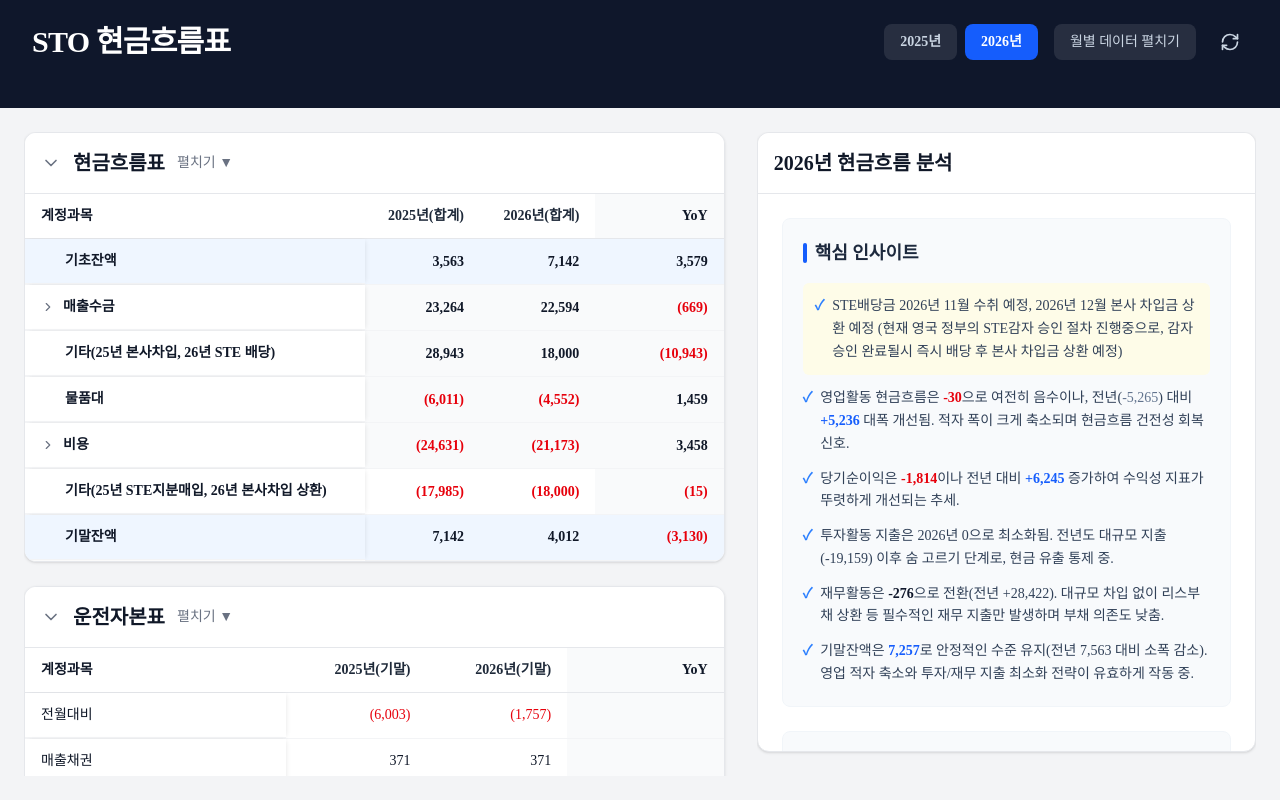
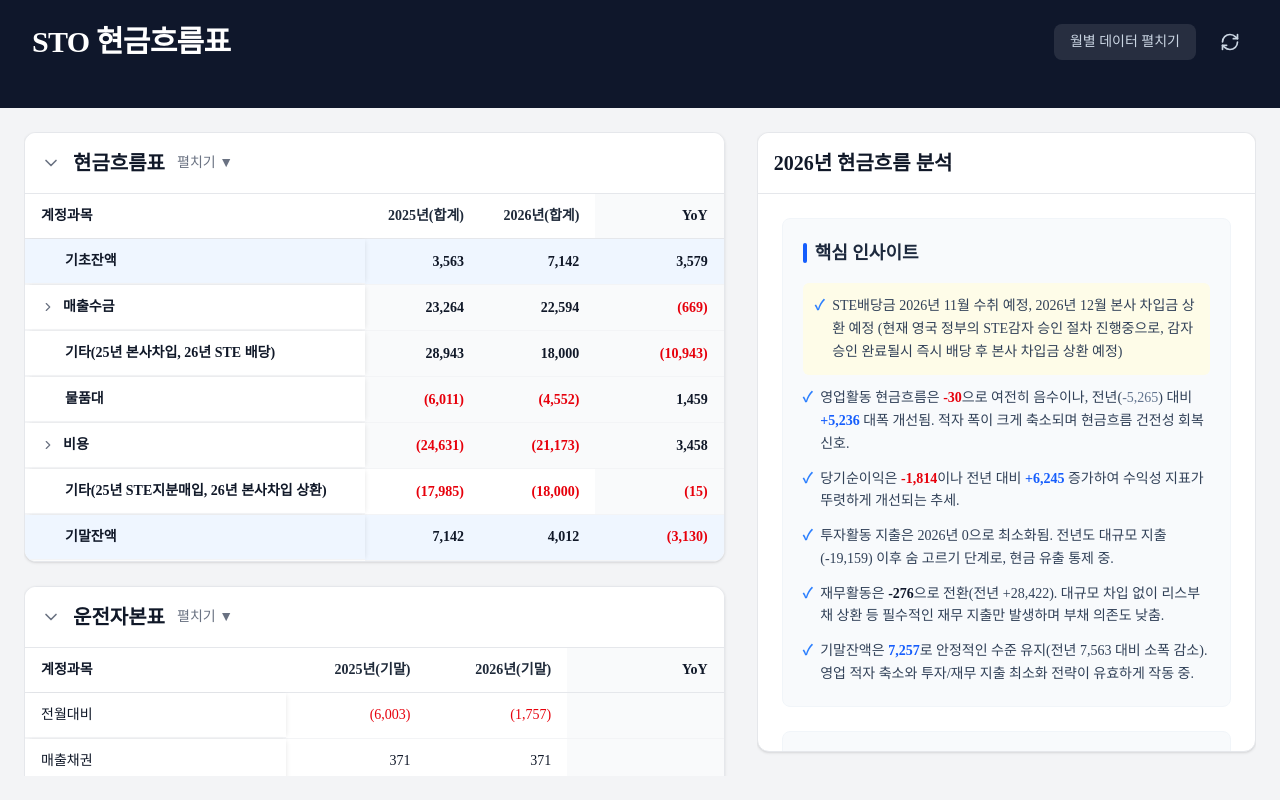
Before and after one commit to kyeongsoo88/stocashnew, a Next.js app: page / in a window 1280 px wide. Built offline with nearby package versions, Linux system fonts and the light colour scheme; a web font is replaced by a local one.

Commit message:
Remove 2025 year tab and related CSV files

```diff
--- a/app/page.tsx
+++ b/app/page.tsx
@@ -11,10 +11,7 @@ import {
   ChevronUp,
 } from "lucide-react";
 
-type Year = "2025" | "2026";
-
 export default function Home() {
-  const [selectedYear, setSelectedYear] = useState<Year>("2026");
   const [cashflowData, setCashflowData] = useState<ParsedData | null>(null);
   const [workingCapitalData, setWorkingCapitalData] = useState<ParsedData | null>(null);
   const [loading, setLoading] = useState(false);
@@ -30,16 +27,13 @@ export default function Home() {
     workingcapital: false,
   });
 
-  const fetchData = async (year: Year) => {
+  const fetchData = async () => {
     setLoading(true);
     setError(null);
     try {
-      const cashflowFile = year === "2025" ? "cash2025.csv" : "cashflow.csv";
-      const workingCapitalFile = year === "2025" ? "workingcapital2025.csv" : "workingcapital.csv";
-
       const [cfResult, wcResult] = await Promise.all([
-        fetchAndParseCsv(`/data/${cashflowFile}`),
-        fetchAndParseCsv(`/data/${workingCapitalFile}`),
+        fetchAndParseCsv(`/data/cashflow.csv`),
+        fetchAndParseCsv(`/data/workingcapital.csv`),
       ]);
 
       setCashflowData(cfResult);
@@ -54,8 +48,8 @@ export default function Home() {
   };
 
   useEffect(() => {
-    fetchData(selectedYear);
-  }, [selectedYear]);
+    fetchData();
+  }, []);
 
   const toggleTable = (tableId: string) => {
     setExpandedTables(prev => ({
@@ -75,30 +69,6 @@ export default function Home() {
             </h1>
 
             <div className="flex items-center gap-4">
-              {/* Year Selection */}
-              <div className="flex gap-2">
-                <button
-                  onClick={() => setSelectedYear("2025")}
-                  className={`px-4 py-2 rounded-lg text-sm font-semibold transition-all ${
-                    selectedYear === "2025"
-                      ? "bg-blue-600 text-white"
-                      : "bg-white/10 text-slate-300 hover:bg-white/20"
-                  }`}
-                >
-                  2025년
-                </button>
-                <button
-                  onClick={() => setSelectedYear("2026")}
-                  className={`px-4 py-2 rounded-lg text-sm font-semibold transition-all ${
-                    selectedYear === "2026"
-                      ? "bg-blue-600 text-white"
-                      : "bg-white/10 text-slate-300 hover:bg-white/20"
-                  }`}
-                >
-                  2026년
-                </button>
-              </div>
-
               {/* Monthly Toggle */}
               <button
                 onClick={() => setShowMonthly(!showMonthly)}
@@ -109,7 +79,7 @@ export default function Home() {
 
               {/* Refresh */}
               <button
-                onClick={() => fetchData(selectedYear)}
+                onClick={() => fetchData()}
                 className="p-2 hover:bg-white/10 rounded-full transition-colors text-slate-300 hover:text-white"
                 title="데이터 새로고침"
               >
@@ -134,9 +104,9 @@ export default function Home() {
               <p>{error}</p>
             </div>
           ) : (
-            <div className={`grid gap-6 h-full ${!showMonthly && selectedYear === "2026" ? 'grid-cols-12' : 'grid-cols-1'}`}>
+            <div className={`grid gap-6 h-full ${!showMonthly ? 'grid-cols-12' : 'grid-cols-1'}`}>
               {/* Left Column: Tables */}
-              <div className={`${!showMonthly && selectedYear === "2026" ? 'col-span-7' : 'col-span-12'} overflow-y-auto space-y-6 pr-2 pb-6`}>
+              <div className={`${!showMonthly ? 'col-span-7' : 'col-span-12'} overflow-y-auto space-y-6 pr-2 pb-6`}>
                 {/* Cash Flow Table */}
                 {cashflowData && (
                   <div className="bg-white rounded-xl shadow-sm border border-gray-200 overflow-hidden">
@@ -208,8 +178,8 @@ export default function Home() {
                 )}
               </div>
 
-              {/* Right Column: Analysis (only when !showMonthly AND selectedYear is 2026) */}
-              {!showMonthly && selectedYear === "2026" && (
+              {/* Right Column: Analysis (only when !showMonthly) */}
+              {!showMonthly && (
                 <div className="col-span-5 h-full overflow-hidden pb-6">
                   <DashboardAnalysis />
                 </div>
```
Also changed, not shown: public/data/cash2025.csv (deleted), public/data/workingcapital2025.csv (deleted).
